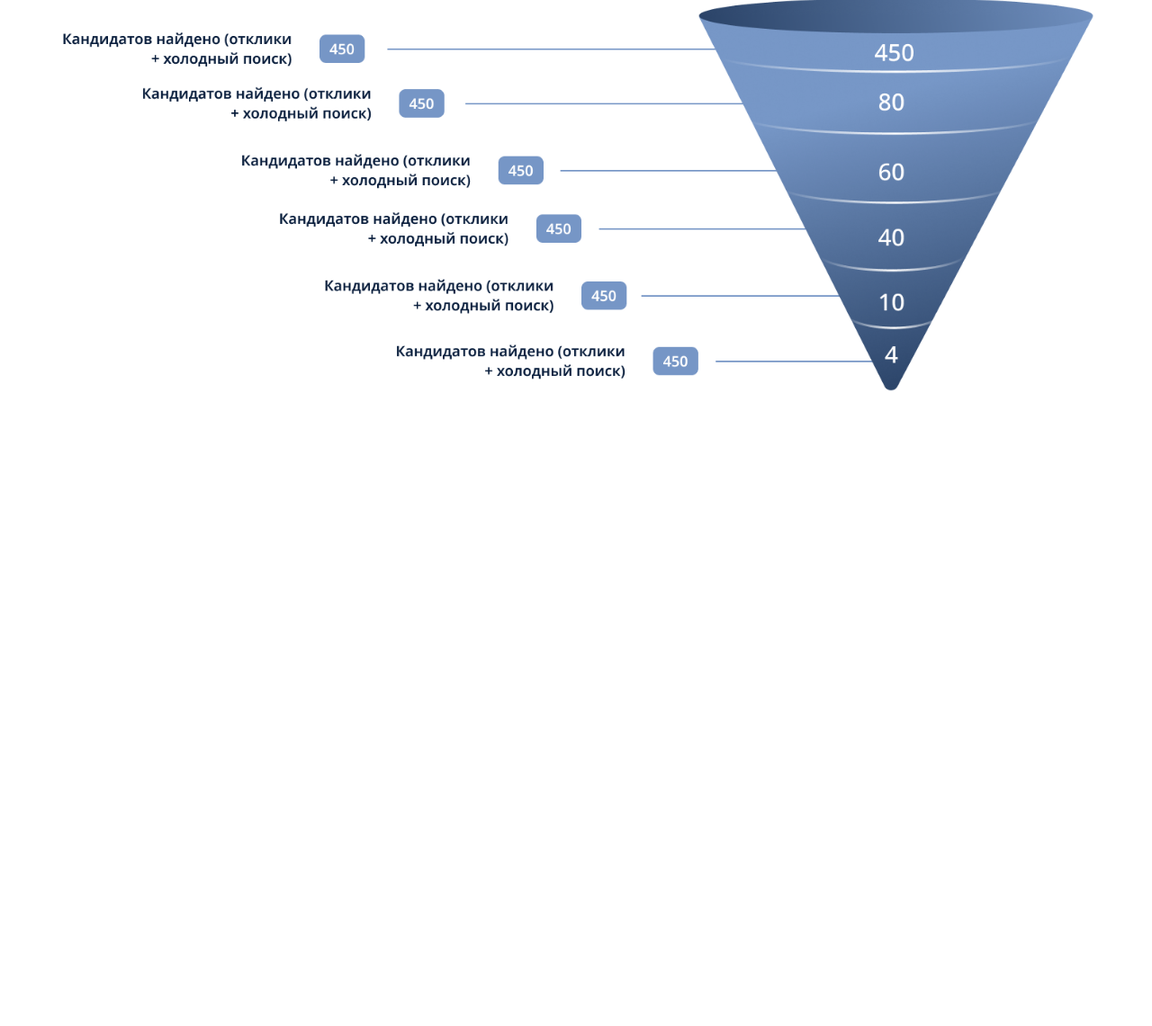
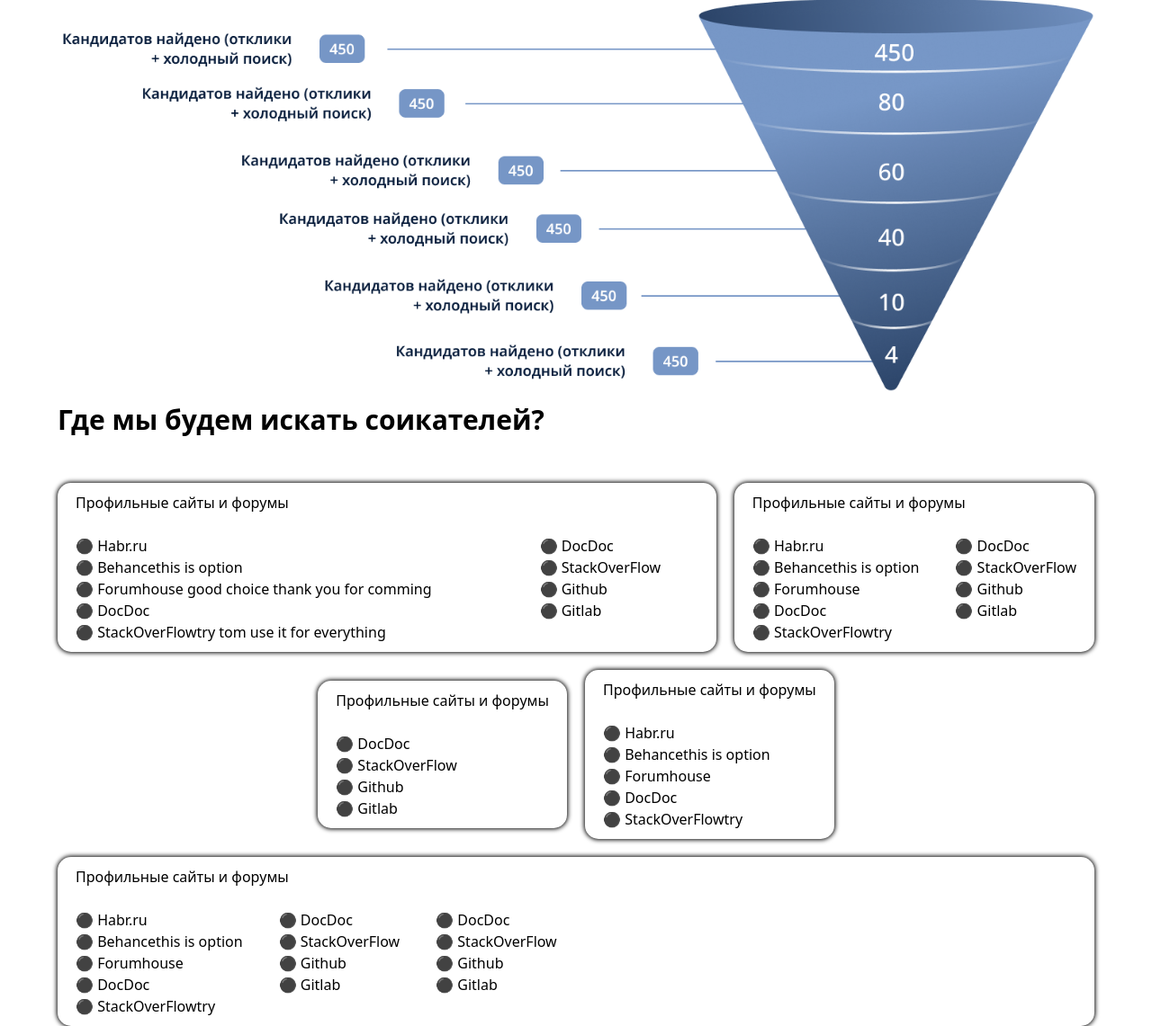
Before and after one commit to Hojiakbar-art/Git-exam-2, a website: page index.html in a window 1280 px wide. Shown: the part 4903-6044 px from the top of the page at 90% size. Before the commit the page ends 5347 px from the top, so only its background shows below. Drawn offline with Linux system fonts and the light colour scheme.

Commit message:
Added section 7

```diff
--- a/index.html
+++ b/index.html
@@ -379,7 +379,55 @@
     </div>
 </section>
 
+<section class="w-[90%] lg:max-w-300 m-auto ">
+    <h1 class="text-[30px] font-bold">Где мы будем искать соикателей?</h1>
+    <br>
+    <br>
+    <div class="flex gap-5 flex-wrap justify-center items-center">
 
+        <div class=" p-[10px_20px] rounded-[15px] shadow-[0px_0px_5px_1px] grow right-[80px]">
+            <h1>Профильные сайты и форумы</h1>
+            <br>
+            <div class="flex lg:gap-30 gap-5">
+                <p>⚫ Habr.ru <br>⚫ Behancethis is option <br>⚫ Forumhouse good choice thank you for comming <br>⚫ DocDoc <br>⚫ StackOverFlowtry tom use it for everything</p>
+                <p>⚫ DocDoc <br>⚫ StackOverFlow <br>⚫ Github <br>⚫ Gitlab</p>
+            </div>
+            </div>
+            <div class=" p-[10px_20px] rounded-[15px] shadow-[0px_0px_5px_1px]">
+            <h1>Профильные сайты и форумы</h1>
+            <br>
+            <div class="flex gap-10">
+                <p>⚫ Habr.ru <br>⚫ Behancethis is option <br>⚫ Forumhouse <br>⚫ DocDoc <br>⚫ StackOverFlowtry </p>
+                <p>⚫ DocDoc  <br>⚫ StackOverFlow <br>⚫ Github  <br>⚫ Gitlab</p>
+            </div>
+            </div>
+            <div class=" p-[10px_20px] rounded-[15px] shadow-[0px_0px_5px_1px]">
+        <h1>Профильные сайты и форумы</h1>
+            <br>
+            <div class="flex gap-10">
+
+                <p>⚫ DocDoc  <br>⚫ StackOverFlow <br>⚫ Github  <br>⚫ Gitlab</p>
+            </div>
+            </div>
+            <div class=" p-[10px_20px] rounded-[15px] shadow-[0px_0px_5px_1px]">
+            <h1>Профильные сайты и форумы</h1>
+            <br>
+            <div class="flex gap-10">
+                <p>⚫ Habr.ru <br>⚫ Behancethis is option <br>⚫ Forumhouse <br>⚫ DocDoc <br>⚫ StackOverFlowtry </p>
+
+            </div>
+            </div>
+            <div class=" p-[10px_20px] rounded-[15px] shadow-[0px_0px_5px_1px] grow right-[80px]">
+            <h1>Профильные сайты и форумы</h1>
+            <br>
+            <div class="flex gap-10">
+                <p>⚫ Habr.ru <br>⚫ Behancethis is option <br>⚫ Forumhouse <br>⚫ DocDoc <br>⚫ StackOverFlowtry </p>
+                <p>⚫ DocDoc  <br>⚫ StackOverFlow <br>⚫ Github  <br>⚫ Gitlab</p>
+                <p>⚫ DocDoc  <br>⚫ StackOverFlow <br>⚫ Github  <br>⚫ Gitlab</p>
+            </div>
+            </div>
+    </div>
+</section>
 
 </body>
 </html>
```
Also changed, not shown: src/output.css.
